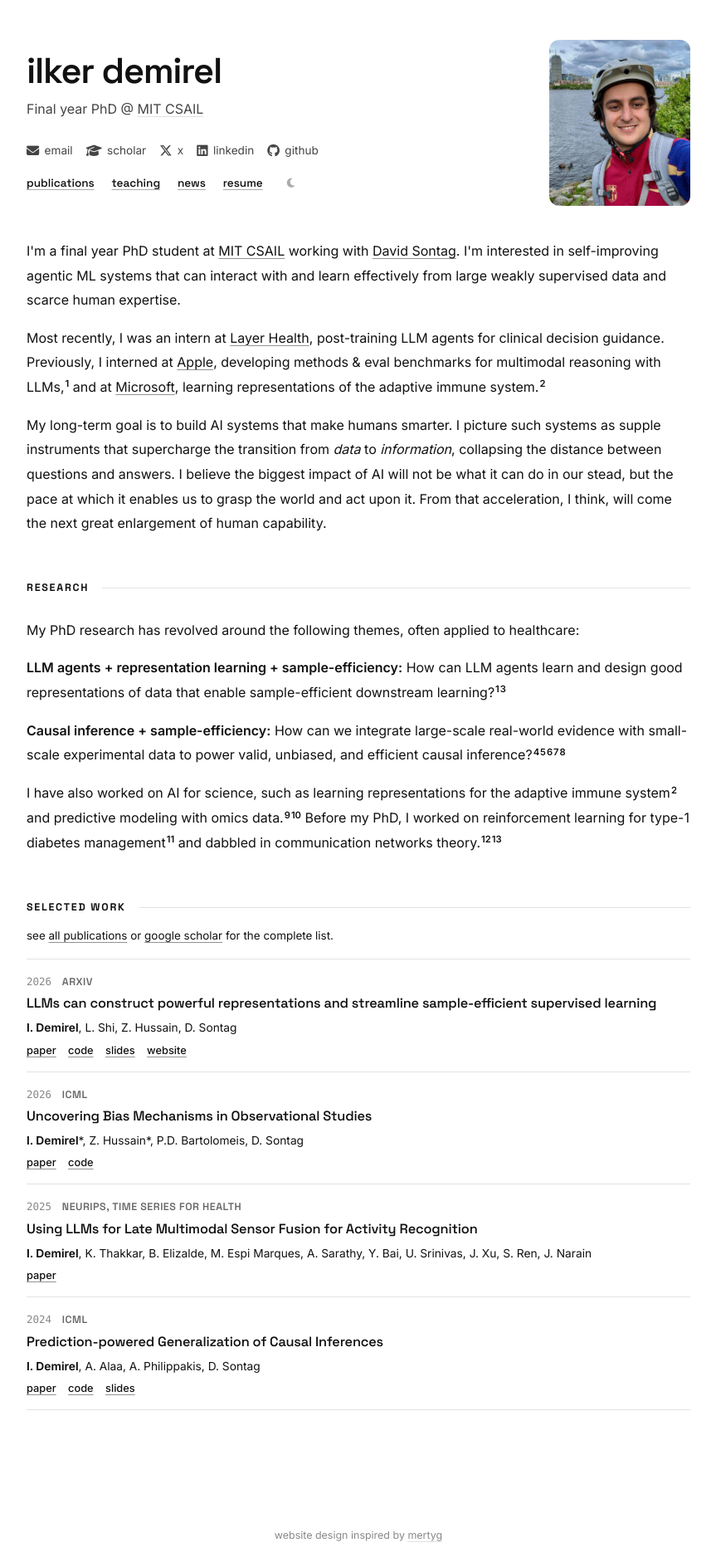
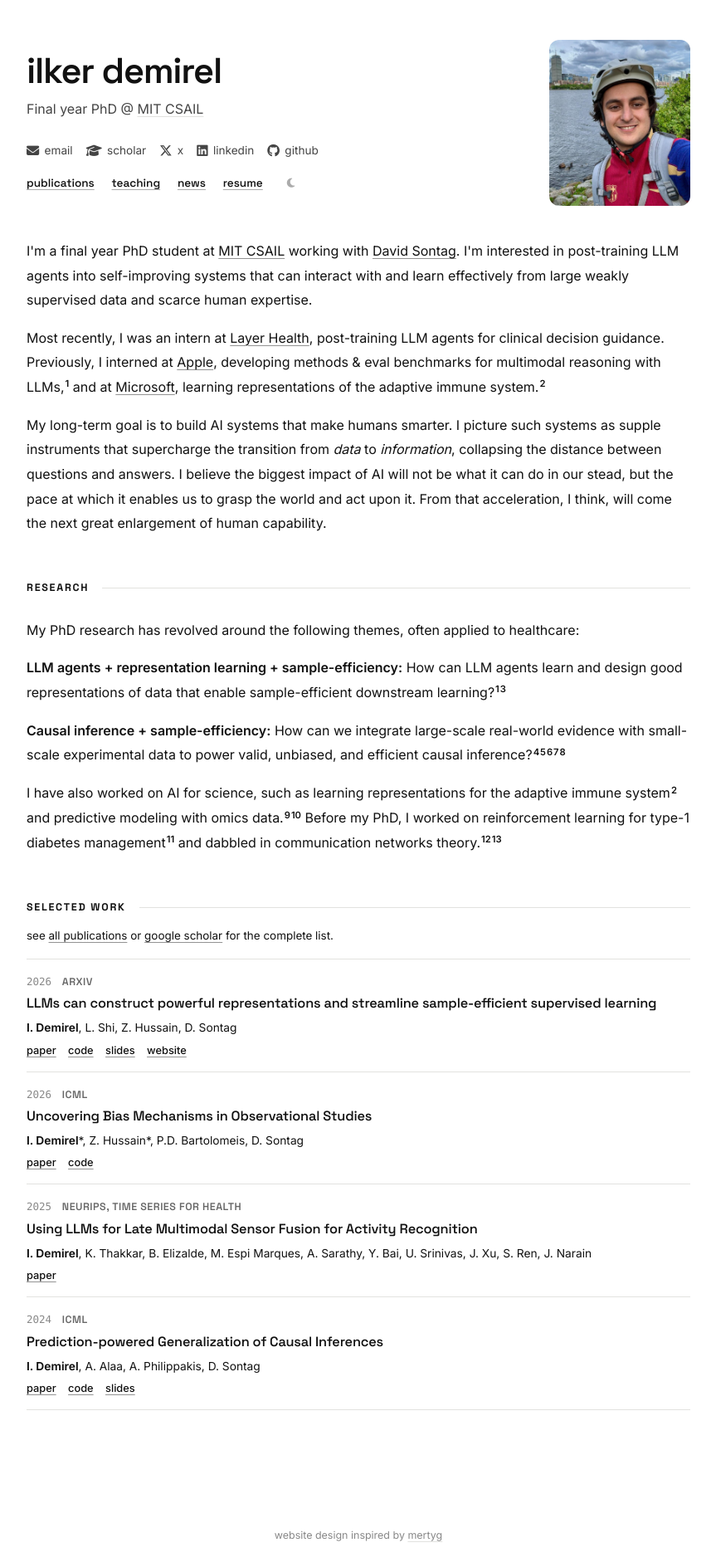
Before and after one commit to demireal/demireal.github.io, a Jekyll site: the page built from index.html, in a window 1280 px wide. Shown: the whole page at 83% size, without its empty margins (208-1071 px from the left). Built offline with Jekyll 4.4.1, drawn with Linux system fonts in a browser that asks for light colours.

Commit message:
interests sentence: post-training LLM agents into self-improving systems
Co-authored-by: Cursor <cursoragent@cursor.com>

```diff
--- a/index.html
+++ b/index.html
@@ -33,7 +33,7 @@ title: ""
 <!-- ── About ───────────────────────────────────────────── -->
 <section class="section">
   <p>
-    I'm a final year PhD student at <a href="https://www.csail.mit.edu">MIT CSAIL</a> working with <a href="https://people.csail.mit.edu/dsontag/">David Sontag</a>. I'm interested in self-improving agentic ML systems that can interact with and learn effectively from large weakly supervised data and scarce human expertise.
+    I'm a final year PhD student at <a href="https://www.csail.mit.edu">MIT CSAIL</a> working with <a href="https://people.csail.mit.edu/dsontag/">David Sontag</a>. I'm interested in post-training LLM agents into self-improving systems that can interact with and learn effectively from large weakly supervised data and scarce human expertise.
   </p>
   <p>
     Most recently, I was an intern at <a href="https://www.layerhealth.com">Layer Health</a>, post-training LLM agents for clinical decision guidance. Previously, I interned at <a href="https://machinelearning.apple.com">Apple</a>, developing methods &amp; eval benchmarks for multimodal reasoning with LLMs,<a class="ri-ref" href="https://arxiv.org/pdf/2509.10729"><sup>1</sup></a> and at <a href="https://www.microsoft.com/en-us/research/">Microsoft</a>, learning representations of the adaptive immune system.<a class="ri-ref" href="https://openreview.net/pdf?id=oAukQalLzs"><sup>2</sup></a>
```
